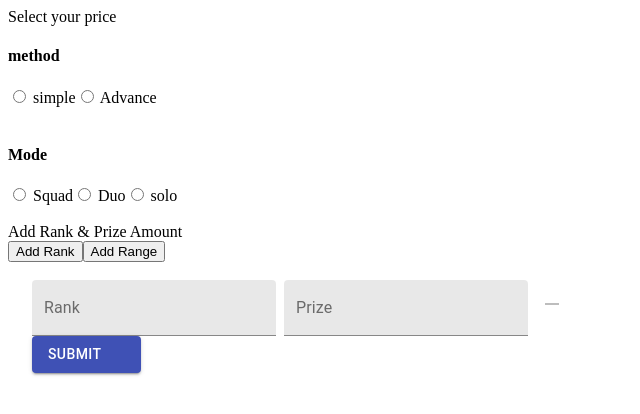
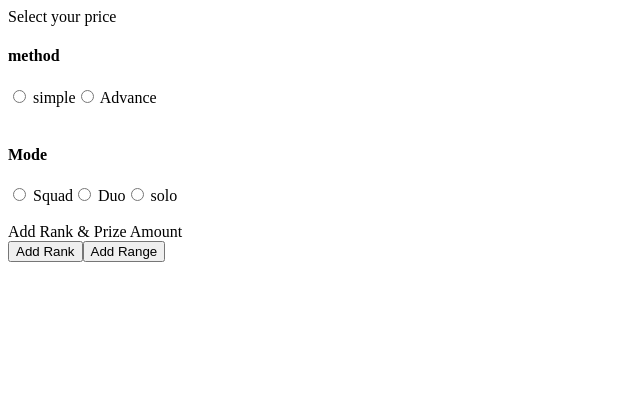
Before and after one commit to mogilogan/Prize-adder, a React (Create React App) app: page / in a window 1280 px wide. Shown: the top 414 px of the page, without its empty margins (0-640 px from the left). Built offline with nearby package versions, Linux system fonts and the light colour scheme; the HTML template or start-up script is replaced by a standard one.

Commit message:
Revert "Update Simple.jsx"

```diff
--- a/src/Simple.jsx
+++ b/src/Simple.jsx
@@ -1,31 +1,8 @@
-
 import React, { useState } from 'react'
 import Advance_page from "./Advance"
 import DeleteIcon from '@material-ui/icons/Delete';
-import Container from '@material-ui/core/Container';
-import TextField from '@material-ui/core/TextField';
-import Button from '@material-ui/core/Button';
-import IconButton from '@material-ui/core/IconButton';
-import RemoveIcon from '@material-ui/icons/Remove';
-import Icon from '@material-ui/core/Icon';
-import { v4 as uuidv4 } from 'uuid';
-
-import { makeStyles } from '@material-ui/core/styles';
-
-const useStyles = makeStyles((theme) => ({
-    root: {
-      '& .MuiTextField-root': {
-        margin: theme.spacing(1),
-      },
-    },
-    button: {
-      margin: theme.spacing(1),
-    }
-  }))
 
 const Simple = () => {
-    const classes = useStyles()
-
     const[ method , setmethod ] = useState("")
 
     const[ Showrank , setshowrank ]=useState(false)
@@ -64,40 +41,6 @@ const Simple = () => {
 
     const Simple =()=>{
         const [mode , setmode] = useState("")
-
-        const [inputFields, setInputFields] = useState([
-            { id: uuidv4(), rank: '', prize: '' },
-          ]);
-
-          const handleSubmit = (e) => {
-            e.preventDefault();
-            setprintdata((olditem)=>{
-            return[...olditem,inputFields]
-            })
-          };
-
-          const handleChangeInput = (id, event) => {
-            const newInputFields = inputFields.map(i => {
-              if(id === i.id) {
-                i[event.target.name] = event.target.value
-              }
-              return i;
-            })
-
-            setInputFields(newInputFields);
-          }
-
-          const handleAddFields = () => {
-            setInputFields([...inputFields, { id: uuidv4(),  firstName: '', lastName: '' }])
-          }
-
-          const handleRemoveFields = id => {
-            const values  = [...inputFields];
-            values.splice(values.findIndex(value => value.id === id), 1);
-            setInputFields(values);
-          }
-
-
 
         const eventHandle = (e)=>{
             const value = e.target.value;
@@ -171,43 +114,13 @@ const Simple = () => {
                 <input type="radio" value="Duo" name="mode" /> Duo
                 <input type="radio" value="solo" name="mode" /> solo
                 <br />
-            </section><br /><label htmlFor=""> Add Rank & Prize Amount </label><br /><button className="Add_Rank" onClick={handleAddFields }> Add Rank </button><button className="Add_Range" onClick={() => { setshowrange(s => !s) } }> Add Range </button><br /><br />
+            </section><br /><label htmlFor=""> Add Rank & Prize Amount </label><br /><button className="Add_Rank" onClick={() => { setshowrank(s => !s) } }> Add Rank </button><button className="Add_Range" onClick={() => { setshowrange(s => !s) } }> Add Range </button><br /><br />
       {/* rank ka section */}
-        <div >
-        <Container>
-      <form onSubmit={handleSubmit}>
-        { inputFields.map(inputField => (
-          <div key={inputField.id}>
-            <TextField
-              name="firstName"
-              label="Rank"
-              variant="filled"
-              value={inputField.rank}
-              onChange={event => handleChangeInput(inputField.id, event)}
-            />
-            &nbsp;&nbsp;
-            <TextField
-              name="lastName"
-              label="Prize"
-              variant="filled"
-              value={inputField.prize}
-              onChange={event => handleChangeInput(inputField.id, event)}
-            />
-            <IconButton disabled={inputFields.length === 1} onClick={() => handleRemoveFields(inputField.id)}>
-              <RemoveIcon />
-            </IconButton>
-          </div>
-        )) }
-        <Button
-
-          variant="contained"
-          color="primary"
-          type="submit"
-          endIcon={<Icon></Icon>}
-          onClick={handleSubmit}
-        >Submit</Button>
-      </form>
-    </Container>
+        <div style={{display: Showrank ? 'block' :"none"}} >
+            <input type="text" placeholder="enter your rank" name="rank" value = {data.rank} onChange={eventHandle}/>
+            <input type="text" placeholder ="enter the amount" name="prize" value={data.prize} onChange={eventHandle}/>
+            <button onClick={sendData}> +</button>
+            <br />
             </div>
             {/* *************************range ka secrtion***************************** */}
             <div style={ {display:showrange? "block ":"none" }} >
@@ -221,13 +134,13 @@ const Simple = () => {
                      </div>
                      {/* map method in rank */}
             {
-                printdata.map((inputField , index)=>{
+                printdata.map((ele , index)=>{
                         return (
 
-                          <div className="mainrank" key={index}>
-                         <div className="rank">   <p>Rank : {inputField.rank} </p>  </div>
-                           <div className="prize"> <p> prize:{inputField.prize} </p></div>
-                           <div className="inr"> <p>inr :{inputField.prize*2}</p>   </div>
+                          <div className="mainrank" key = {index}>
+                         <div className="rank">   <p>Rank : {ele.rank} </p>  </div>
+                           <div className="prize"> <p> prize:{ele.prize}  </p></div>
+                           <div className="inr"> <p>inr :{ele.prize*2}</p>   </div>
                            <button onClick={()=>{deleteItem(index)}} > <DeleteIcon fontSize="small" /></button>
                           </div>
 
```
